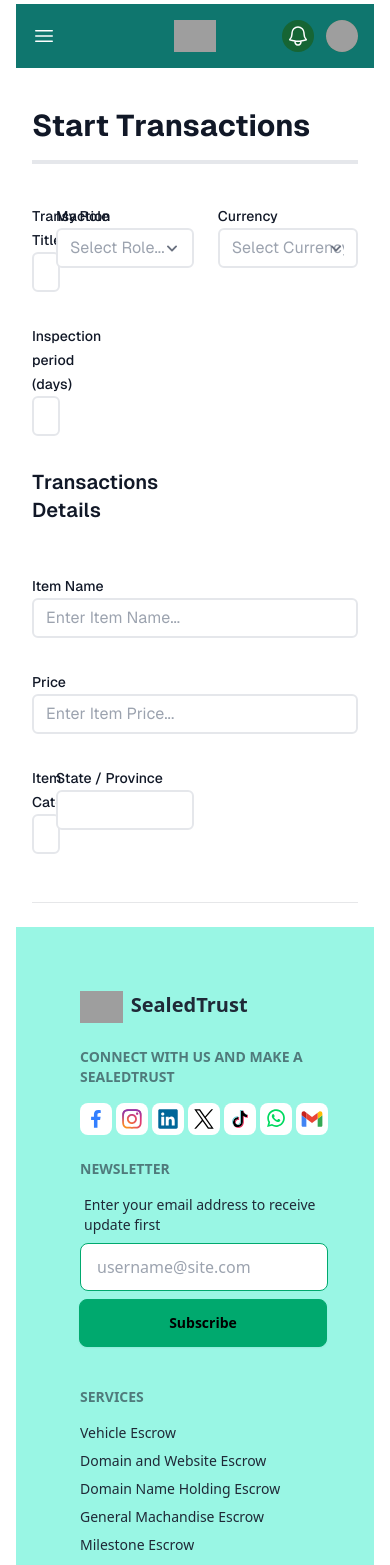
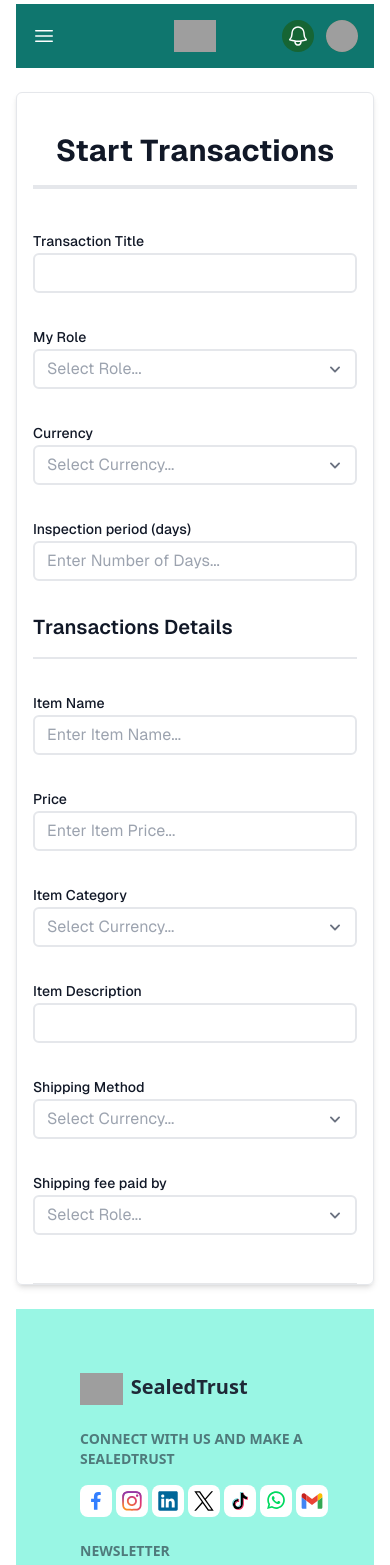
Before and after one commit to jvc-byte/stv2, a Next.js app: page /dashboard/transactions in a window 390 px wide. Shown: the top 1565 px of the page. Built offline with nearby package versions, Linux system fonts and the light colour scheme; grey boxes are pictures that could not be loaded.

Commit message:
added item-category.tsx and modified start transaction table

```diff
--- /dev/null
+++ b/src/app/components/dashboard/transactions/item-category.tsx
@@ -0,0 +1,69 @@
+import { ChevronDownIcon } from '@heroicons/react/16/solid';
+import { useState, useEffect, useRef } from 'react';
+
+const ItemCategoryDropdown = () => {
+  const [isOpen, setIsOpen] = useState(false);
+  const [value, setValue] = useState('');
+  const dropdownRef = useRef<HTMLDivElement | null>(null);
+
+  const category = [
+    'NFT', 'Domain', 'Website', 'Cars & Truck', 'Boat', 'Motorcycle', 'Airplane', 'Other Motor Vehicles', 'Antiques & Collectibles', 'Appliances',
+    'Arts & Crafts', 'Automotive or Industrial Parts', 'Beauty & Health', 'Books & Magazines', 'Clothing & Accessories', 'Computer Hardware & Software',
+    'Cosmetic Injectables', 'Electronics', 'Food', 'Fine Art', 'Furniture', 'Heavy Equipment & Machinery', 'Intellectual Property', 'IP Addresses',
+    'Jewellery & Watches', 'Mobile Apps', 'Movies & Music', 'Pets & Livestock', 'Services', 'Social Media Accounts', 'Sports & Recreation',
+    'Tickets & Events', 'Tools & Hardware', 'Toys & Hobbies', 'Video Games & Consoles',
+  ];
+
+  const filteredCategory = category.filter(opt =>
+    opt.toLowerCase().includes(value.toLowerCase())
+  );
+
+  useEffect(() => {
+    const handleClickOutside = (event: MouseEvent) => {
+      if (dropdownRef.current && !dropdownRef.current.contains(event.target as Node)) {
+        setIsOpen(false);
+      }
+    };
+
+    document.addEventListener('mousedown', handleClickOutside);
+    return () => {
+      document.removeEventListener('mousedown', handleClickOutside);
+    };
+  }, []);
+
+  return (
+    <div className="relative w-full" ref={dropdownRef}>
+      <input
+        type="text"
+        className="border-2 block w-full rounded-md bg-white px-3 py-1.5 text-base text-gray-900 outline-1 -outline-offset-1 outline-gray-300 placeholder:text-gray-400 focus:outline-2 focus:-outline-offset-2 focus:outline-teal-600 sm:text-sm/6"
+        placeholder="Select Currency..."
+        value={value}
+        onChange={(e) => setValue(e.target.value)}
+        onFocus={() => setIsOpen(true)}
+      />
+      <ChevronDownIcon
+        className="absolute right-3 top-1/2 -translate-y-1/2 size-5 text-gray-500 pointer-events-none"
+        aria-hidden="true"
+      />
+
+      {isOpen && (
+        <div className="absolute mt-1 w-full bg-white border border-gray-300 rounded-md shadow-lg z-10 max-h-60 overflow-y-auto">
+          {filteredCategory.map((option, index) => (
+            <div
+              key={index}
+              className="px-4 py-2 hover:bg-gray-100 cursor-pointer"
+              onClick={() => {
+                setValue(option);
+                setIsOpen(false);
+              }}
+            >
+              {option}
+            </div>
+          ))}
+        </div>
+      )}
+    </div>
+  );
+};
+
+export default ItemCategoryDropdown;
--- a/src/app/dashboard/transactions/page.tsx
+++ b/src/app/dashboard/transactions/page.tsx
@@ -1,20 +1,21 @@
 'use client'
 import CurrencyDropdown from "@/app/components/dashboard/transactions/currency-dropdown";
+import ItemCategoryDropdown from "@/app/components/dashboard/transactions/item-category";
 import RoleDropdown from "@/app/components/dashboard/transactions/role-dropdown";
 import { ChevronDownIcon, PhoneIcon, PlayCircleIcon } from "@heroicons/react/16/solid";
 
 
 export default function Dash() {
     return (
-        <div className="font-[family-name:var(--font-geist-sans)] mx-auto max-w-5xl my-6 px-4 sm:px-6 lg:px-8">
+        <form className="font-[family-name:var(--font-geist-sans)] mx-auto max-w-5xl my-6 px-4 sm:px-6 lg:px-8 border rounded-md shadow-md">
 
-            <h1 className="text-3xl font-bold text-gray-900 my-10 border-b-4 pb-4">Start Transactions</h1>
+            <h1 className=" text-center sm:text-justify text-3xl font-bold text-gray-900 my-10 border-b-4 pb-4">Start Transactions</h1>
 
 
             <div className="border-b border-gray-900/10 pb-12">
 
-                <div className="mt-10 grid grid-cols-1 gap-x-6 gap-y-8 sm:grid-cols-6">
-                    <div className="sm:col-span-6">
+                <div className="mt-10 grid gap-x-6 gap-y-8 sm:grid-cols-6">
+                    <div className="col-span-3 sm:col-span-6">
                         <label htmlFor="transactionTitle" className="block text-sm/6 font-medium text-gray-900">
                             Transaction Title
                         </label>
@@ -29,21 +30,21 @@ export default function Dash() {
                         </div>
                     </div>
 
-                    <div className="sm:col-span-2">
+                    <div className="col-span-3 sm:col-span-2">
                         <label htmlFor="role" className="block text-sm/6 font-medium text-gray-900">
                             My Role
                         </label>
                         <RoleDropdown />
                     </div>
 
-                    <div className="sm:col-span-2">
+                    <div className="col-span-3 sm:col-span-2">
                         <label htmlFor="country" className="block text-sm/6 font-medium text-gray-900">
                             Currency
                         </label>
                         <CurrencyDropdown />
                     </div>
 
-                    <div className="sm:col-span-2">
+                    <div className="col-span-3 sm:col-span-2">
                         <label htmlFor="country" className="block text-sm/6 font-medium text-gray-900">
                             Inspection period (days)
                         </label>
@@ -56,7 +57,7 @@ export default function Dash() {
                         </div>
                     </div>
 
-                    <h2 className="col-span-full text-xl font-semibold text-gray-900 border-b-2 pb-4">Transactions Details</h2>
+                    <h2 className="col-span-3 sm:col-span-full text-xl font-semibold text-gray-900 border-b-2 pb-4">Transactions Details</h2>
 
 
                     <div className="col-span-3">
@@ -90,37 +91,41 @@ export default function Dash() {
                         </div>
                     </div>
 
-                    <div className="sm:col-span-6 sm:col-start-1">
+                    <div className="col-span-3 sm:col-start-1">
                         <label htmlFor="item-category" className="block text-sm/6 font-medium text-gray-900">
                             Item Category
                         </label>
-                        <div className="">
-                            <input
-                                id="item-category"
-                                name="item-category"
-                                type="text"
-                                autoComplete="address-level2"
-                                className=" border-2 block w-full rounded-md bg-white px-3 py-1.5 text-base text-gray-900 outline-1 -outline-offset-1 outline-gray-300 placeholder:text-gray-400 focus:outline-2 focus:-outline-offset-2 focus:outline-teal-600 sm:text-sm/6"
-                            />
-                        </div>
+                       < ItemCategoryDropdown />
                     </div>
 
-                    <div className="sm:col-span-6">
-                        <label htmlFor="region" className="block text-sm/6 font-medium text-gray-900">
-                            State / Province
+                    <div className="col-span-3">
+                        <label htmlFor="item-description" className="block text-sm/6 font-medium text-gray-900">
+                            Item Description
                         </label>
                         <div className="">
                             <input
-                                id="region"
-                                name="region"
+                                id="item-description"
+                                name="item-description"
                                 type="text"
                                 autoComplete="address-level1"
                                 className=" border-2 block w-full rounded-md bg-white px-3 py-1.5 text-base text-gray-900 outline-1 -outline-offset-1 outline-gray-300 placeholder:text-gray-400 focus:outline-2 focus:-outline-offset-2 focus:outline-teal-600 sm:text-sm/6"
                             />
                         </div>
                     </div>
+                    <div className="col-span-3 sm:col-start-1">
+                        <label htmlFor="shipping-method" className="block text-sm/6 font-medium text-gray-900">
+                            Shipping Method
+                        </label>
+                       < ItemCategoryDropdown />
+                    </div>
+                    <div className="col-span-3">
+                        <label htmlFor="shipping-fee" className="block text-sm/6 font-medium text-gray-900">
+                            Shipping fee paid by
+                        </label>
+                       < RoleDropdown />
+                    </div>
                 </div>
             </div>
-        </div>
+        </form>
     );
 }
```
